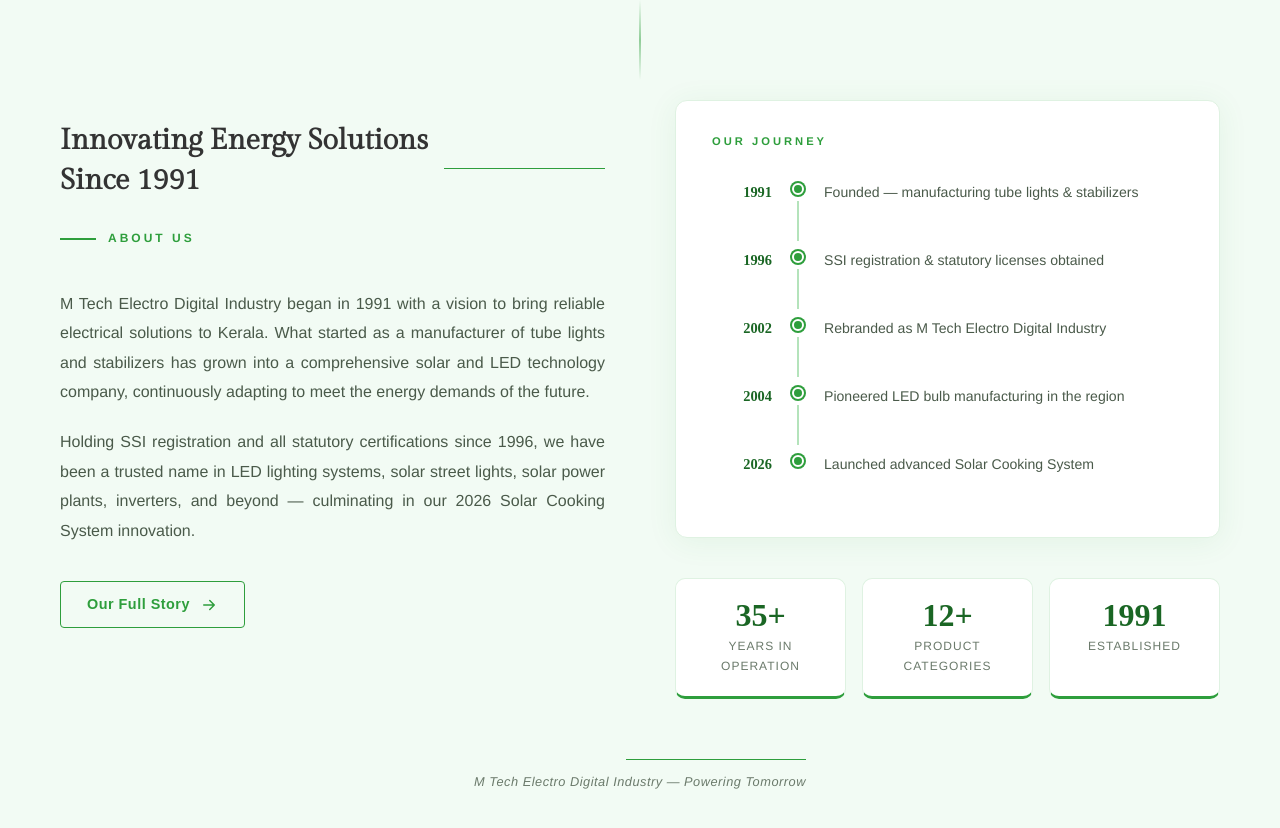
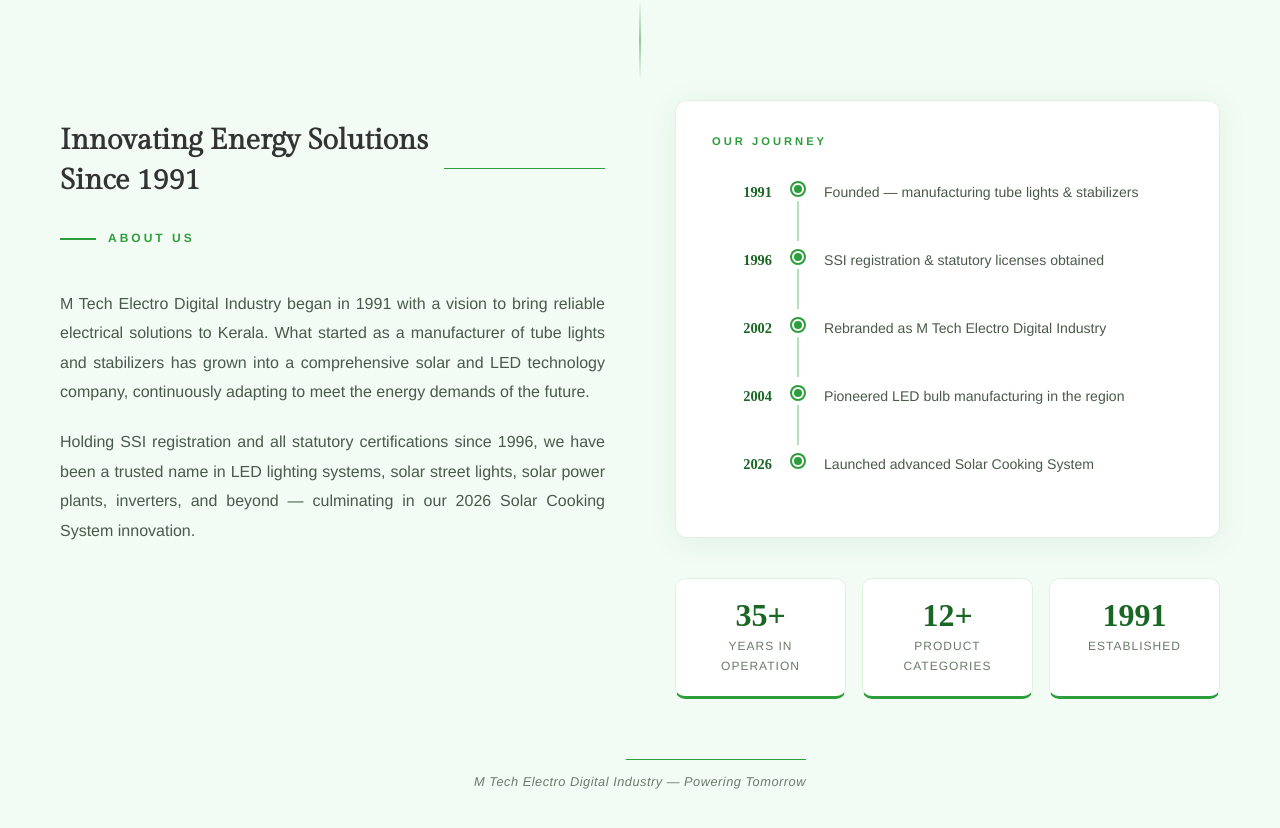
Before and after one commit to anulisba/MtechElectroDigitalIndustry, a React (Vite) app: page /about-us in a window 1280 px wide. Shown: the top 828 px of the page. Built offline with nearby package versions, Linux system fonts and the light colour scheme.

Commit message:
about us link removerd

```diff
--- a/src/components/AboutUs.jsx
+++ b/src/components/AboutUs.jsx
@@ -55,14 +55,14 @@
                         </motion.p>
                     </div>
 
-                    <motion.div className="button-container" initial={{ opacity: 0 }} whileInView={{ opacity: 1 }} transition={{ duration: 0.8, delay: 0.6 }}>
+                    {/* <motion.div className="button-container" initial={{ opacity: 0 }} whileInView={{ opacity: 1 }} transition={{ duration: 0.8, delay: 0.6 }}>
                         <motion.button className="about-us-button" whileTap={{ scale: 0.98 }} onClick={() => navigate('/about-us')}>
                             Our Full Story
                             <svg width="22" height="22" viewBox="0 0 24 24" fill="none" xmlns="http://www.w3.org/2000/svg">
                                 <path d="M5 12H19M19 12L13 6M19 12L13 18" stroke="currentColor" strokeWidth="2" strokeLinecap="round" strokeLinejoin="round" />
                             </svg>
                         </motion.button>
-                    </motion.div>
+                    </motion.div> */}
                 </div>
 
                 {/* Timeline / Milestones */}
```
